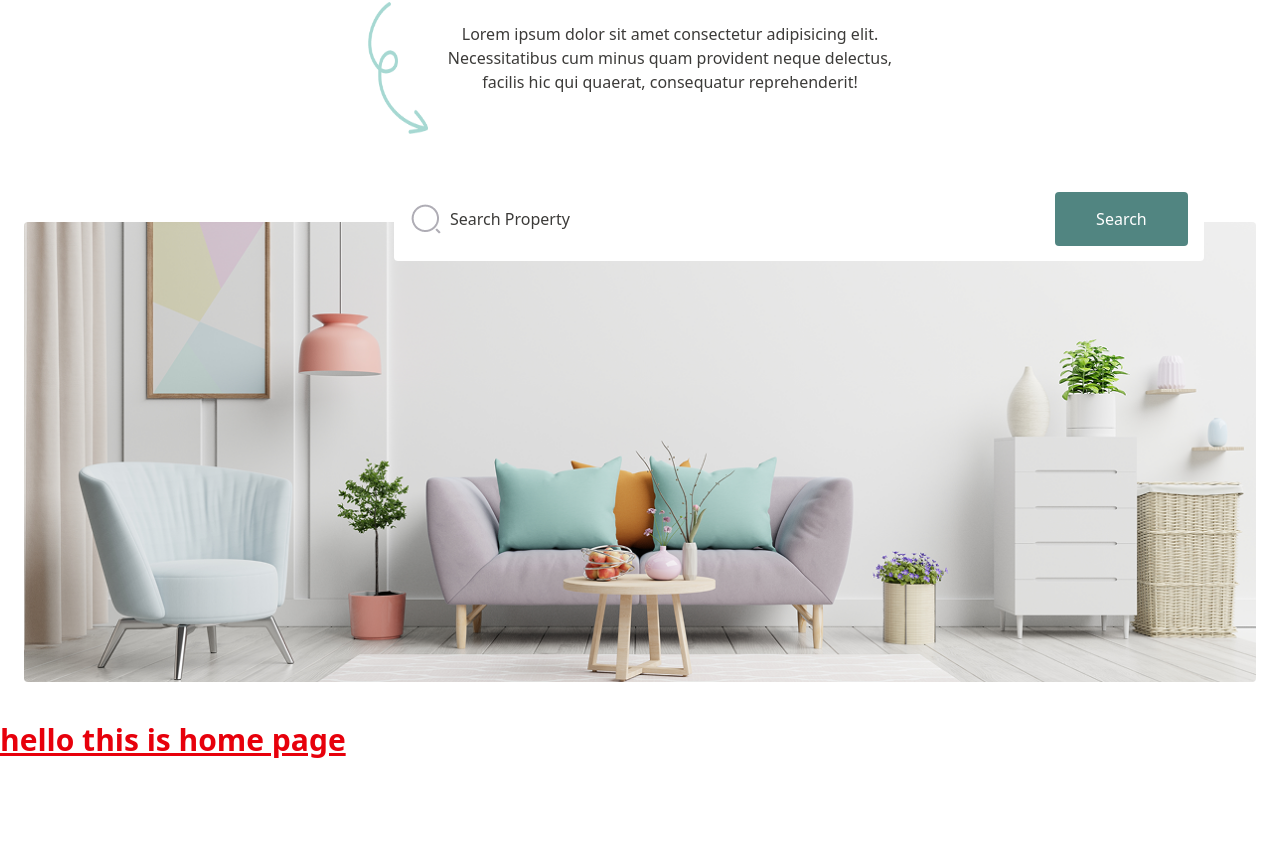
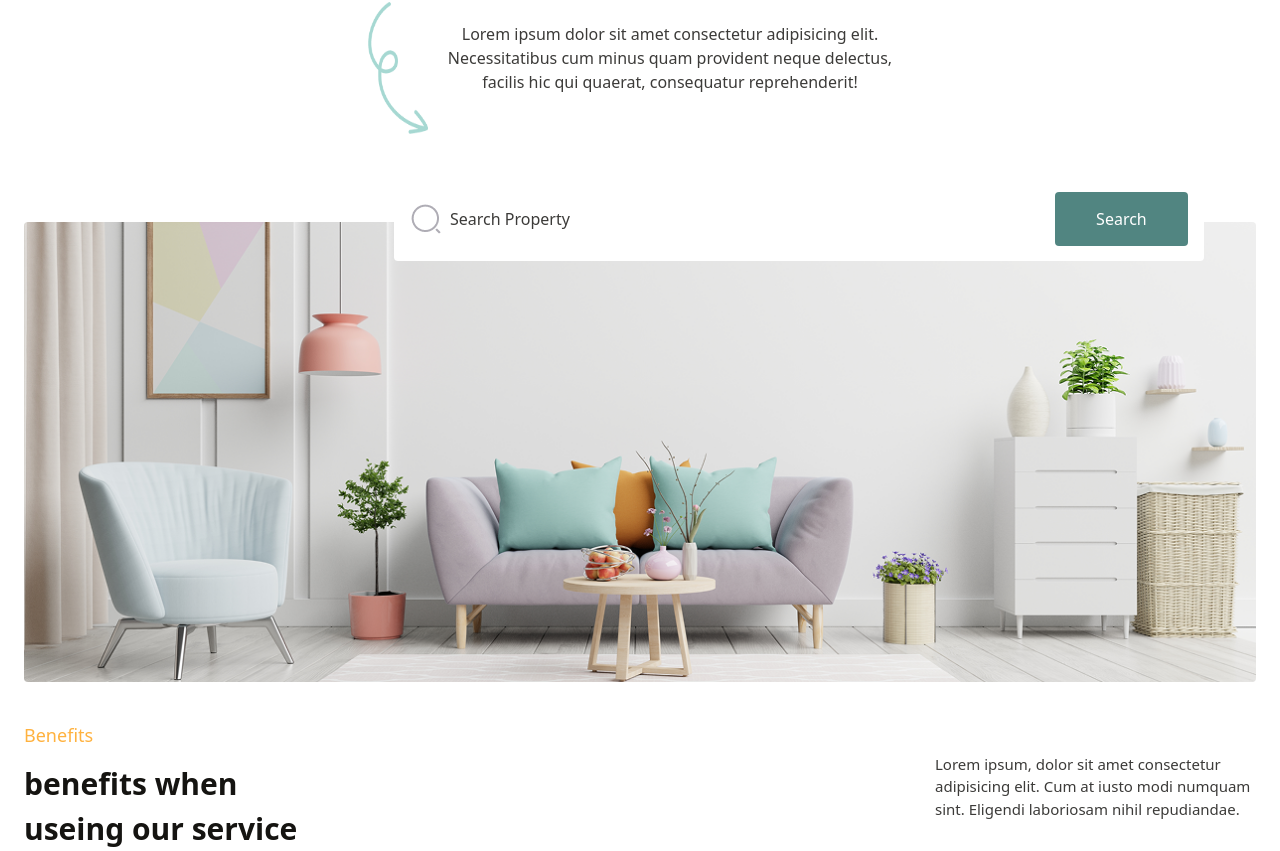
Before and after one commit to alirezafarmani20/Lalasia, a Vue app: page / in a window 1280 px wide. Shown: the part 250-1101 px from the top of the page. Before the commit the page ends 1010 px from the top, so only its background shows below. Built offline with nearby package versions, Linux system fonts and the light colour scheme.

Commit message:
create a part of bebefits components

```diff
--- /dev/null
+++ b/src/components/Benefits.vue
@@ -0,0 +1,27 @@
+<script setup>
+import Container from '@/layouts/Container.vue';
+</script>
+
+<template>
+    <div class="w-full">
+        <Container>
+            <div class="w-full">
+                <div class="flex items-center justify-between">
+                    <div class="flex flex-col gap-3 w-full sm:w-[321px]">
+                        <span class="text-secondary-1 capitalize text-[16px] sm:text-[18px] font-medium">benefits</span>
+                        <h2 class="text-wrap text-title-1 font-bold text-[20px] sm:text-[30px]">benefits when useing our
+                            service</h2>
+                    </div>
+                    <div class="dlex justify-between w-full sm:w-[321px]">
+                        <p class="text-wrap text-title-2 font-medium text-[15px]">Lorem ipsum, dolor sit amet
+                            consectetur adipisicing elit. Cum at iusto modi numquam sint. Eligendi laboriosam nihil
+                            repudiandae.</p>
+                    </div>
+                </div>
+                <div class="flex justify-between items-center">
+
+                </div>
+            </div>
+        </Container>
+    </div>
+</template>
--- a/src/views/HomeView.vue
+++ b/src/views/HomeView.vue
@@ -1,10 +1,13 @@
 <script setup>
 import MainBaner from "@/components/MainBaner.vue";
+import Benefits from "@/components/Benefits.vue";
 </script>
 
 <template>
   <div>
     <MainBaner />
-    <h1 class="text-red-600 text-3xl font-bold underline">hello this is home page</h1>
+  </div>
+  <div>
+    <Benefits />
   </div>
 </template>
```
